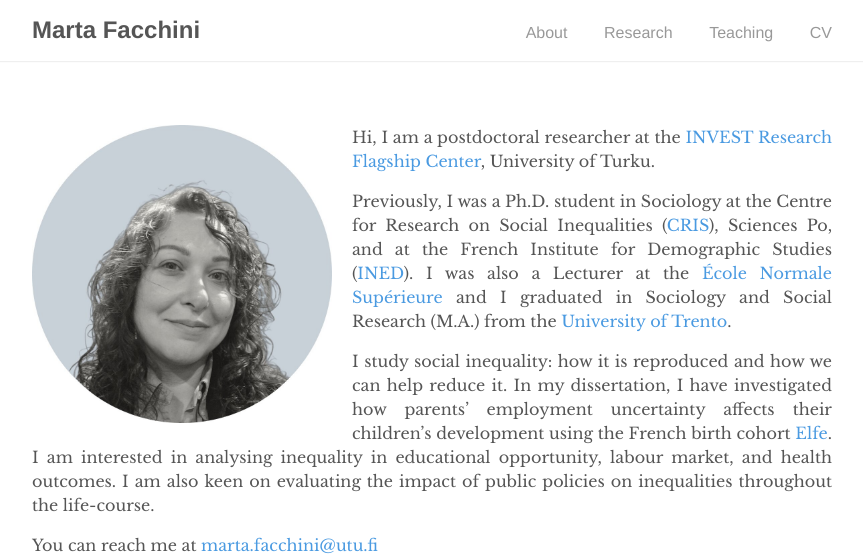
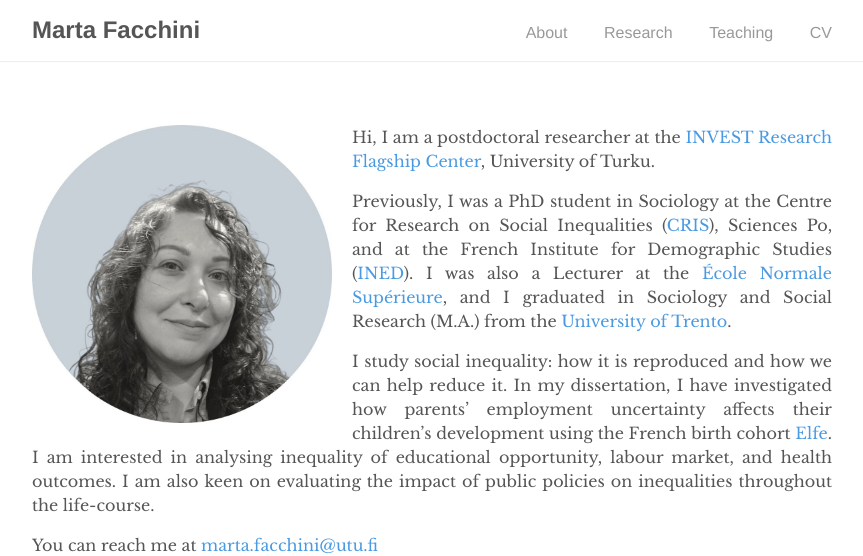
Before and after one commit to martafacchini/martafacchini.github.io, a Jekyll site: the page built from _pages/about.md, in a window 1280 px wide. Shown: the top 556 px of the page, without its empty margins (208-1071 px from the left). Built offline with Jekyll 4.4.1, drawn with Linux system fonts in a browser that asks for light colours; nearby versions of some CDN libraries.

Commit message:
Update about.md

```diff
--- a/_pages/about.md
+++ b/_pages/about.md
@@ -11,9 +11,9 @@
 
 Hi, I am a postdoctoral researcher at the [INVEST Research Flagship Center](https://invest.utu.fi/), University of Turku.
 
-Previously, I was a Ph.D. student in Sociology at the Centre for Research on Social Inequalities ([CRIS](https://www.sciencespo.fr/osc/en.html)), Sciences Po, and at the French Institute for Demographic Studies ([INED](https://www.ined.fr/en/)). I was also a Lecturer at the [École Normale Supérieure](https://www.ens.psl.eu/en) and I graduated in Sociology and Social Research (M.A.) from the [University of Trento](https://www.sociologia.unitn.it/en).
+Previously, I was a PhD student in Sociology at the Centre for Research on Social Inequalities ([CRIS](https://www.sciencespo.fr/osc/en.html)), Sciences Po, and at the French Institute for Demographic Studies ([INED](https://www.ined.fr/en/)). I was also a Lecturer at the [École Normale Supérieure](https://www.ens.psl.eu/en), and I graduated in Sociology and Social Research (M.A.) from the [University of Trento](https://www.sociologia.unitn.it/en).
 
 
-I study social inequality: how it is reproduced and how we can help reduce it. In my dissertation, I have investigated how parents' employment uncertainty affects their children's development using the French birth cohort [Elfe](https://www.elfe-france.fr/en/). I am interested in analysing inequality in educational opportunity, labour market, and health outcomes. I am also keen on evaluating the impact of public policies on inequalities throughout the life-course.
+I study social inequality: how it is reproduced and how we can help reduce it. In my dissertation, I have investigated how parents' employment uncertainty affects their children's development using the French birth cohort [Elfe](https://www.elfe-france.fr/en/). I am interested in analysing inequality of educational opportunity, labour market, and health outcomes. I am also keen on evaluating the impact of public policies on inequalities throughout the life-course.
 
 You can reach me at <a href="mailto:marta.facchini@sciencespo.fr">marta.facchini@utu.fi</a>
```
